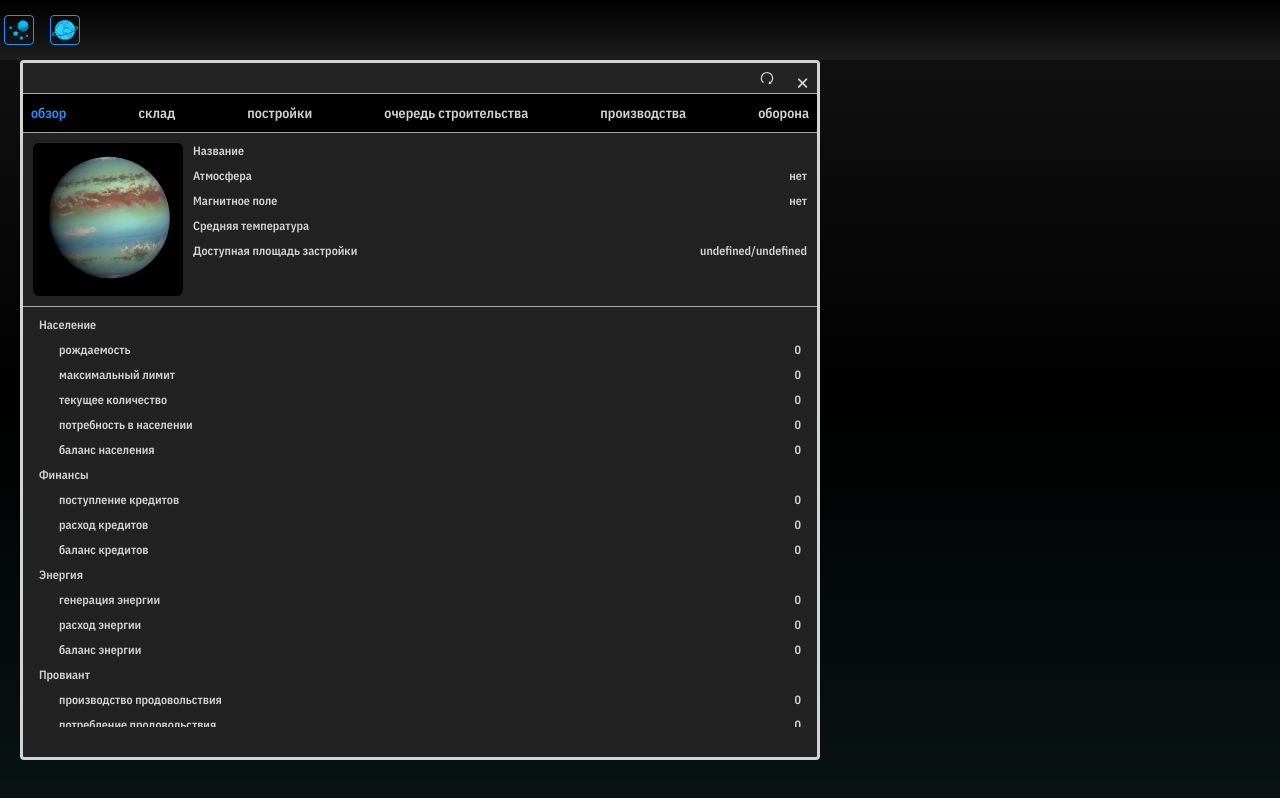
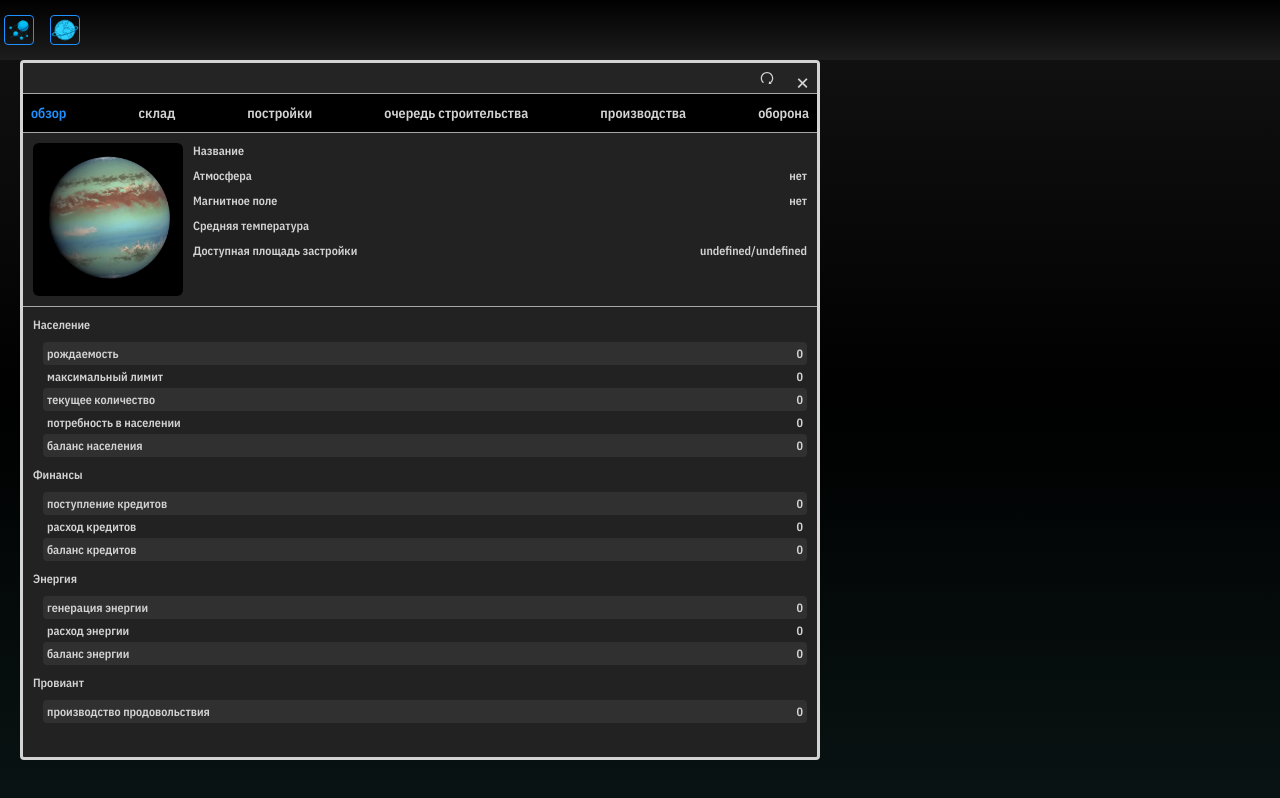
Before and after one commit to MaxRyazan/shelter-frontend, a Vue app: page / in a window 1280 px wide. Both pictures are taken after a click on the picture 65 px from the left and 30 px from the top of the page. Built offline with nearby package versions, Linux system fonts and the light colour scheme; no server answers.

Commit message:
add login page

```diff
--- a/src/__elements/planet-window/vue/PlanetWindowDashboard.vue
+++ b/src/__elements/planet-window/vue/PlanetWindowDashboard.vue
@@ -6,35 +6,40 @@
             <s-text class="text-700">Население</s-text>
             <div class="dashboard__card-info tabbed">
                 <dashboard-card
-                    v-for="item in populationInfo"
+                    v-for="(item, idx) in populationInfo"
+                    :idx="idx"
                     :key="item.name"
                     :item="item"/>
             </div>
             <s-text class="text-700">Финансы</s-text>
             <div class="dashboard__card-info tabbed">
                 <dashboard-card
-                    v-for="item in moneyInfo"
+                    :idx="idx"
+                    v-for="(item, idx) in moneyInfo"
                     :key="item.name"
                     :item="item"/>
             </div>
             <s-text class="text-700">Энергия</s-text>
             <div class="dashboard__card-info tabbed">
                 <dashboard-card
-                    v-for="item in energyInfo"
+                    :idx="idx"
+                    v-for="(item, idx) in energyInfo"
                     :key="item.name"
                     :item="item"/>
             </div>
             <s-text class="text-700">Провиант</s-text>
             <div class="dashboard__card-info tabbed">
                 <dashboard-card
-                    v-for="item in foodInfo"
+                    :idx="idx"
+                    v-for="(item, idx) in foodInfo"
                     :key="item.name"
                     :item="item"/>
             </div>
             <s-text class="text-700">Склад</s-text>
             <div class="dashboard__card-info tabbed">
                 <dashboard-card
-                    v-for="item in storageInfo"
+                    :idx="idx"
+                    v-for="(item, idx) in storageInfo"
                     :key="item.name"
                     :item="item"/>
             </div>
@@ -199,12 +204,12 @@ const storageInfo = reactive<PlanetInfoParam[]>([
 .dashboard__card-info {
     display: flex;
     flex-direction: column;
-    gap: 10px;
+    gap: 0;
 }
 .dashboard__info-wrapper {
     flex-direction: column;
     overflow-y: auto;
     height: 100%;
-    padding: 0 16px 10px;
+    padding: 0 10px 10px;
 }
 </style>
--- a/src/__elements/planet-window/vue/parts/DashboardCard.vue
+++ b/src/__elements/planet-window/vue/parts/DashboardCard.vue
@@ -1,5 +1,9 @@
 <template>
-    <div class="flexbox">
+    <div class="flexbox"
+         :class="{
+            'dashboard__card-even' : typeof idx === 'number' && idx % 2 === 0,
+            'dashboard__card-odd' : typeof idx === 'number' && idx % 2 !== 0,
+        }">
         <s-text class="text-700">
             {{ item.name }}
         </s-text>
@@ -26,9 +30,18 @@ import RedTriangle from "@/components/icons/RedTriangle.vue";
 
 const props = defineProps<{
     item: PlanetInfoParam
+    idx?: number
 }>()
 
 </script>
 <style scoped>
+.dashboard__card-even {
+    background: #303030 !important;
+    border-radius: 4px;
+    padding: 4px;
+}
 
+.dashboard__card-odd {
+    padding: 4px;
+}
 </style>
--- a/src/assets/css/special.css
+++ b/src/assets/css/special.css
@@ -1,5 +1,5 @@
 .tabbed {
-    padding-left: 20px;
+    padding-left: 10px;
 }
 
 .flexbox {
```
